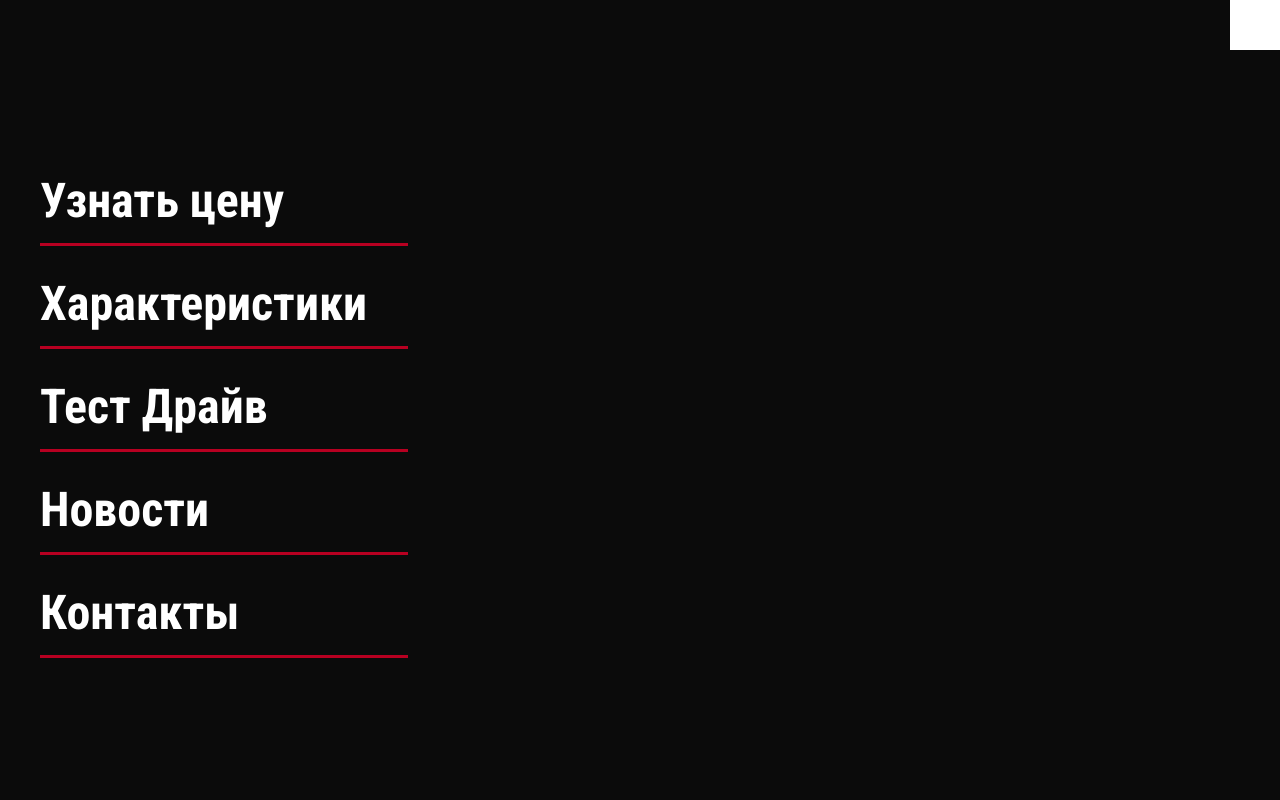
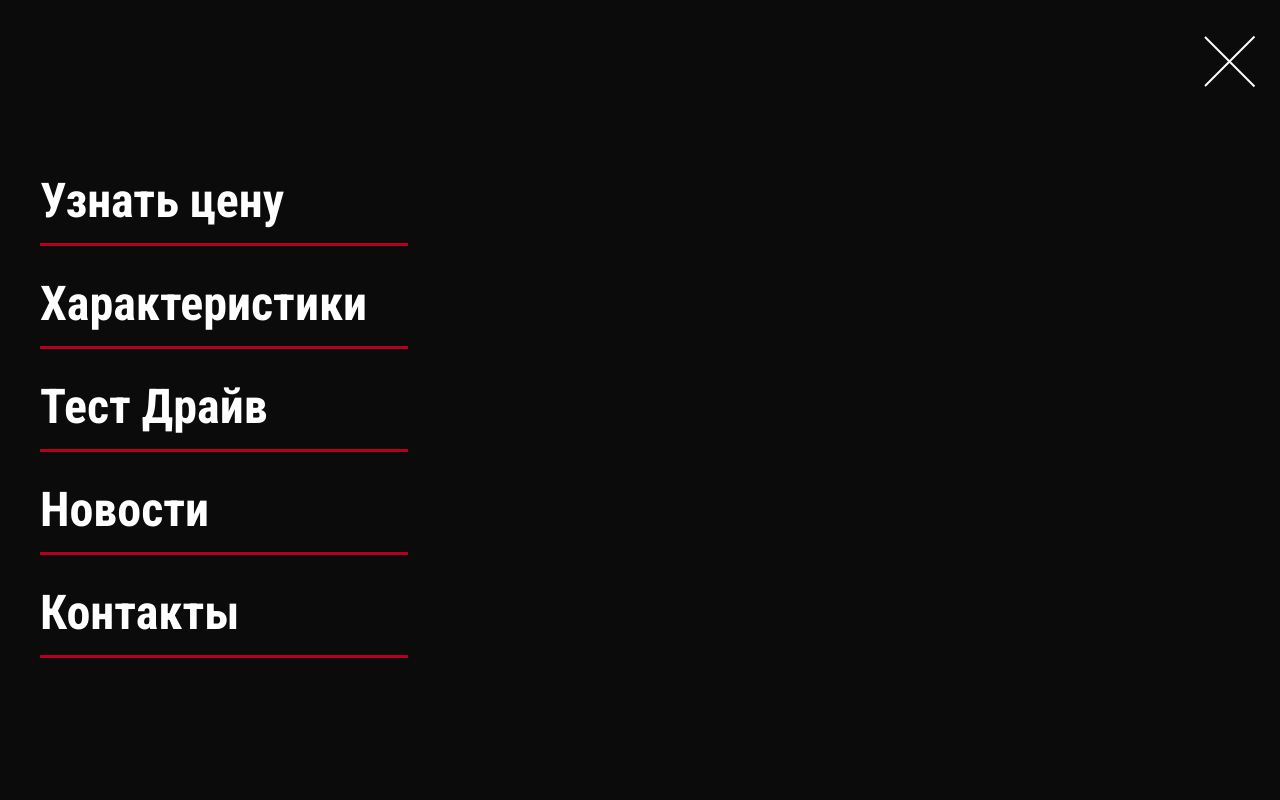
Before and after one commit to TwiDef/Tesla, a website: page app/index.html in a window 1280 px wide. Shown: the top 800 px of the page. Drawn offline with Linux system fonts and the light colour scheme.

Commit message:
done close btn in header menu

```diff
--- a/app/index.html
+++ b/app/index.html
@@ -32,7 +32,7 @@
             </div>
         </div>
         <nav class="menu">
-            <div class="container">
+            <div class="container container-menu">
                 <div class="close-btn"></div>
                 <div class="menu__list">
                     <ul>
--- a/app/scss/_global.scss
+++ b/app/scss/_global.scss
@@ -50,3 +50,7 @@ body {
     padding: 0 15px;
     margin: 0 auto;
 }
+
+.container-menu {
+    position: relative;
+}
--- a/app/scss/style.scss
+++ b/app/scss/style.scss
@@ -89,9 +89,27 @@
 .close-btn {
     width: 50px;
     height: 50px;
-    background-color: $white;
+    background-color: transparent;
     position: absolute;
     right: 0;
+    top: 36px;
+    cursor: pointer;
+    &::after,
+    &::before {
+        position: absolute;
+        content: '';
+        width: 70px;
+        height: 2px;
+        background-color: $white;
+        transform-origin: left;
+    }
+    &::after {
+        transform: rotate(45deg);
+    }
+    &::before {
+        bottom: -1px;
+        transform: rotate(-45deg);
+    }
 }
 
 .slider__item {
```
Also changed, not shown: app/css/style.min.css.
